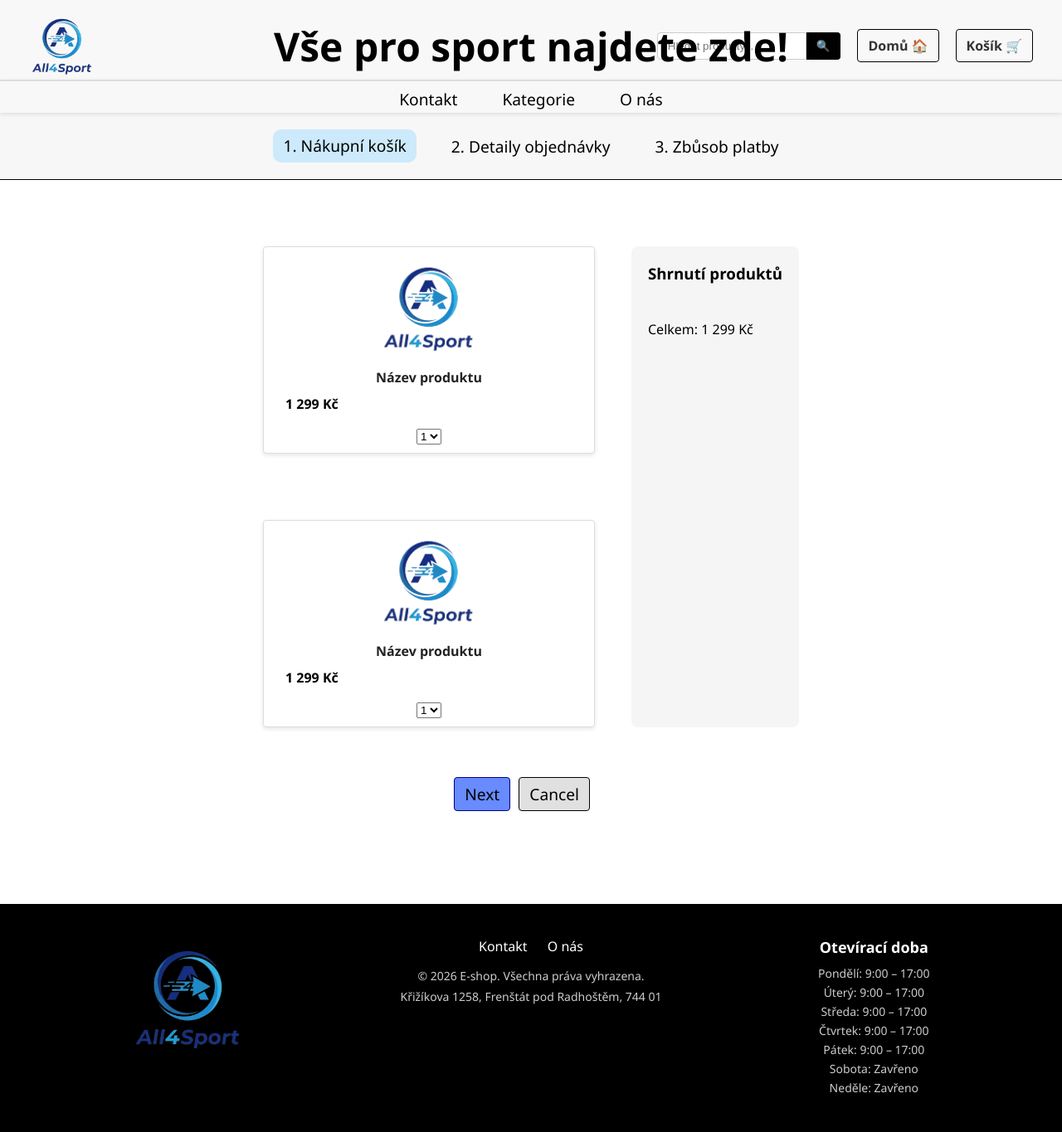
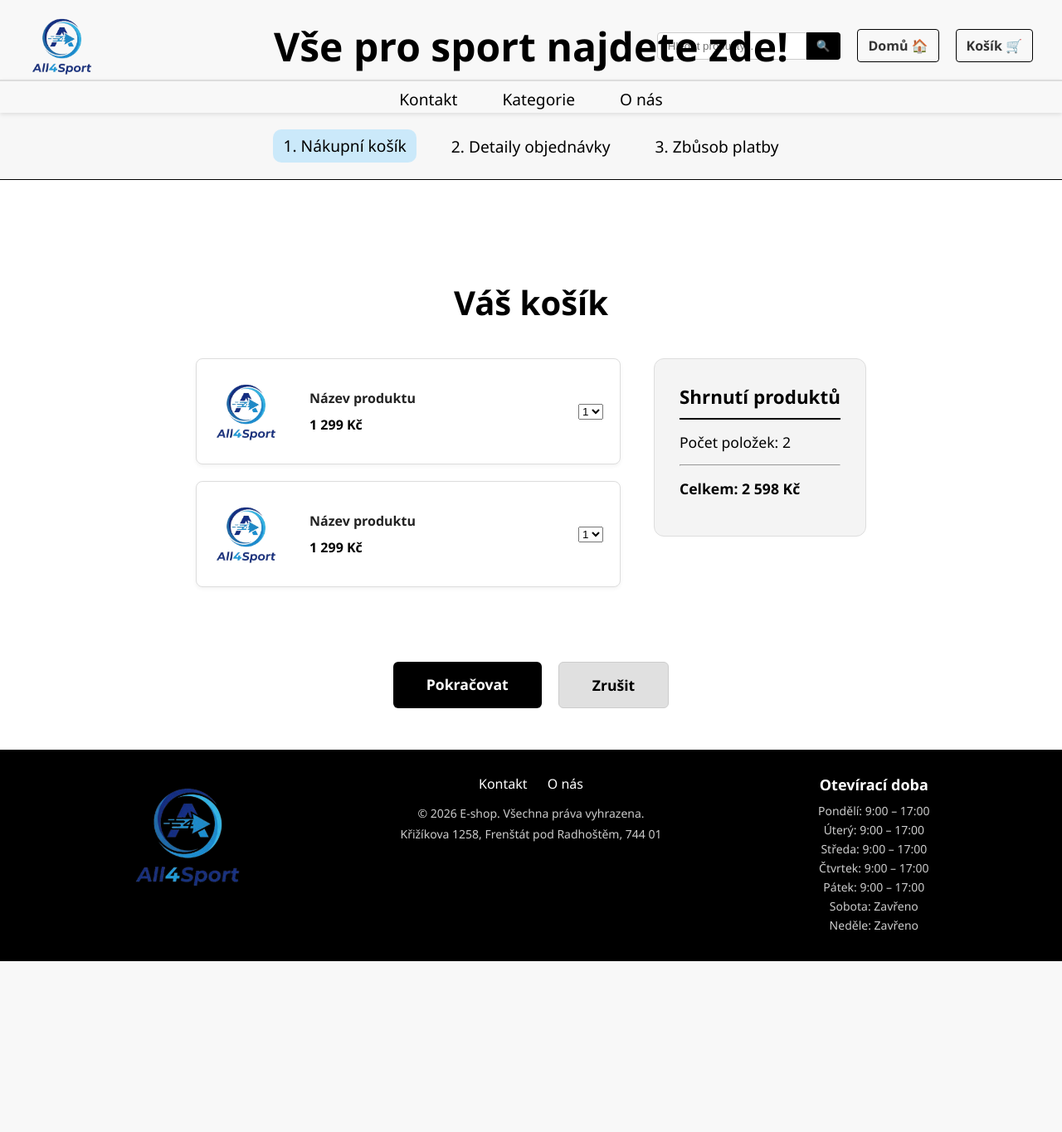
Before and after one commit to ondramazoch/projektT2A, a PHP site: page /kosik-krok1.html in a window 1280 px wide. Shown: the whole page at 83% size. After the commit the page ends 1159 px from the top, so only its background shows below. Run offline with PHP 8.4, Linux system fonts and the light colour scheme.

Commit message:
dokončení všech fází košíku + validace formulářů

```diff
--- a/projekt-eshop/assets/css/components.css
+++ b/projekt-eshop/assets/css/components.css
@@ -91,7 +91,7 @@ header .logo {
 .footer {
     background-color: #000;
     color: #fff;
-    padding: 40px 20px;
+    padding: 30px 20px;
     margin-top: auto;
 }
 
--- a/projekt-eshop/assets/css/variables.css
+++ b/projekt-eshop/assets/css/variables.css
@@ -48,100 +48,261 @@
     font-size: larger;
 }
 
+/* --- GLOBÁLNÍ NASTAVENÍ PRO KOŠÍK --- */
+.cart-container {
+    max-width: 1200px;
+    margin: 0 auto;
+    padding: 120px 20px 50px 20px; /* Horní padding 120px zajistí místo pod fixním headerem */
+}
+
+.napis {
+    text-align: center;
+    margin-bottom: 40px;
+    font-size: 2.5rem;
+    font-weight: bold;
+    width: 100%;
+}
+
+/* --- ROZLOŽENÍ STRÁNKY (GRID) --- */
+.product-summary {
+    display: grid;
+    grid-template-columns: 2fr 1fr; /* Levý sloupec širší než pravý */
+    gap: 40px;
+    align-items: start;
+}
+
+/* --- LEVÁ STRANA (PRODUKTY / DOPRAVA / PLATBA) --- */
+.product-list, .cart-main {
+    display: flex;
+    flex-direction: column;
+    gap: 20px;
+}
+
+/* Karta produktu z kroku 1 */
 .product-card-small {
     background-color: #fff;
     border: 1px solid #ddd;
-    border-radius: 4px;
-    padding: 10px;
-    text-align: center;
-    box-shadow: 0 2px 5px rgba(0,0,0,0.1);
-    transition: transform 0.2s;
-    max-width: 20vh;
-    max-height: fit-content;
-    margin-top: 10vh;
-    justify-content: center;
+    border-radius: 8px;
+    padding: 20px;
+    display: flex;
+    align-items: center;
+    justify-content: space-between;
+    gap: 20px;
+    box-shadow: 0 2px 5px rgba(0,0,0,0.05);
 }
 
 .product-image-small img {
+    width: 80px;
+    height: 80px;
+    object-fit: scale-down;
+}
+
+.product-info {
+    flex-grow: 1;
+    text-align: left;
+}
+
+/* Karty dopravy a platby (Krok 2 a 3) */
+.shipping-options {
+    display: flex;
+    flex-direction: column;
+    gap: 15px;
+}
+
+.shipping-card {
+    display: flex;
+    align-items: center;
+    background: #fff;
+    border: 1px solid #ddd;
+    border-radius: 8px;
+    padding: 20px;
+    cursor: pointer;
+    transition: all 0.2s ease;
+}
+
+.shipping-card:hover {
+    transform: translateY(-2px);
+    box-shadow: 0 4px 10px rgba(0,0,0,0.1);
+    border-color: #000;
+}
+
+.shipping-card input[type="radio"] {
+    margin-right: 15px;
+    transform: scale(1.3);
+    accent-color: #000;
+}
+
+.card-content {
+    display: flex;
+    justify-content: space-between;
     width: 100%;
-    height: 120px;
-    object-fit: scale-down;
-    display: block;
+}
+
+/* --- STYL FORMULÁŘE --- */
+
+.checkout-form {
+    display: flex;
+    flex-direction: column;
+    gap: 20px;
+    background: #fff;
+    padding: 20px;
+    border-radius: 8px;
+    border: 1px solid #ddd;
+}
+
+.form-row {
+    display: flex;
+    gap: 20px;
+}
+
+.form-group {
+    display: flex;
+    flex-direction: column;
+    flex: 1;
+}
+
+.form-group label {
+    font-weight: bold;
+    margin-bottom: 8px;
+    font-size: 0.9rem;
+    color: #333;
+}
+
+.form-group input {
+    padding: 12px;
+    border: 1px solid #ccc;
+    border-radius: 4px;
+    font-size: 1rem;
+    transition: border-color 0.3s;
+}
+
+.form-group input:focus {
+    outline: none;
+    border-color: #000;
+}
+
+/* --- PRAVÁ STRANA (SHRNUTÍ) --- */
+.order-summary {
+    background: #f4f4f4; /* Modernější světle šedá */
+    padding: 30px;
+    border-radius: 12px;
+    border: 1px solid #ddd;
+    position: sticky;
+    top: 120px; /* Zůstane viset pod headerem při scrollování */
+}
+
+.order-summary h3 {
+    margin-top: 0;
+    font-size: 1.4rem;
+    border-bottom: 2px solid #000;
+    padding-bottom: 10px;
+}
+
+.order-summary p {
+    display: flex;
+    justify-content: space-between;
+    margin: 15px 0;
+    font-size: 1.1rem;
+}
+
+/* --- TLAČÍTKA (DOLE) --- */
+.buttons {
+    grid-column: 1 / -1; /* Roztáhnou se pod oba sloupce */
+    display: flex;
+    justify-content: center;
+    gap: 20px;
+    margin-top: 50px;
+}
+
+.buttons button {
+    text-decoration: none;
+    font-weight: bold;
+    font-size: 1.1rem;
+    padding: 15px 40px;
+    border-radius: 6px;
+    transition: opacity 0.3s;
+}
+
+.buttons a {
+    text-decoration: none;
+    font-weight: bold;
+    font-size: 1.1rem;
+    padding: 15px 40px;
+    border-radius: 6px;
+    transition: opacity 0.3s;
+}
+
+.next {
+    background-color: #000;
+    color: #fff !important;
+}
+
+.cancel {
+    background-color: #e0e0e0;
+    color: #000 !important;
+    border: 1px solid #ccc;
+}
+
+.buttons a:hover {
+    opacity: 0.8;
+}
+
+/* --- STYL PRO POTVRZENÍ OBJEDNÁVKY --- */
+
+.order-confirmation {
+    display: flex;
+    justify-content: center;
+    align-items: center;
+    width: 100%;
+    min-height: 50vh;
+    text-align: center;
+}
+
+.confirmation-content {
+    background-color: #fff;
+    padding: 50px;
+    border-radius: 12px;
+    box-shadow: 0 4px 20px rgba(0,0,0,0.08);
+    max-width: 600px;
+    border: 1px solid #ddd;
 }
 
 
-.product-summary {
-    display: grid;
-    grid-template-columns: 1fr 1fr;
-    gap: 40px;
-    max-width: 1200px;
-    margin: 0 auto;
+.success-icon {
+    width: 80px;
+    height: 80px;
+    background-color: #4CAF50;
+    color: white;
+    font-size: 3rem;
+    line-height: 80px;
+    border-radius: 50%;
+    margin: 0 auto 20px auto;
+}
+
+.conf-text {
+    font-size: 1.2rem;
+    color: #555;
+    line-height: 1.6;
+    margin-bottom: 30px;
 }
 
 
-.product-summary {
-    display: grid;
-    grid-template-columns: 2fr 1fr;
-    gap: 40px;
-    max-width: 1200px;
-    margin: 0 auto;
+.order-number-box {
+    background-color: #f9f9f9;
+    padding: 15px;
+    border-radius: 8px;
+    border: 1px dashed #bbb;
+    margin-bottom: 30px;
+    font-size: 1.1rem;
 }
 
-.product-list {
-    display: flex;
-    flex-direction: column;
-    gap: 0px;
-}
-
-.product-card-small {
-    width: 100%;
-    max-width: 400px;
+.order-number-box strong {
+    color: #000;
+    margin-left: 5px;
 }
 
 
-
-.order-summary {
-    background: #f5f5f5;
-    padding: 20px;
-    border-radius: 8px;
-    margin-top: 10vh;
+.order-confirmation .buttons {
+    margin-top: 0;
+    grid-column: auto;
 }
-
-.next {
-    background-color: rgb(104, 139, 255);
-    padding: 10px 30px;
-    color: white;
-    border-radius: 4px;
-    margin-right: 10px;
-    margin-bottom: 7vh;
-    border: darkblue 1px solid;
-}
-
-.buttons {
-    margin-top: 20px;
-    display: flex;
-    justify-content: flex-end;
-    margin-bottom: 7vh;
-}
-
-.buttons a {
-    color: rgb(0, 0, 0);
-    text-decoration: none;
-    font-weight: 500;
-    padding: 6px 12px;
-    transition: background-color 0.3s;
-    font-size: larger;
-}
-
-.buttons a:hover {
-    border-radius: 4px;
-}
-
-.cancel {
-    padding: 10px 30px;
-    background-color: rgb(224, 224, 224);
-    border-radius: 4px;
-    margin-right: 10px;
-    margin-bottom: 7vh;
-    border: black 1px solid;
-}
--- a/projekt-eshop/index.html
+++ b/projekt-eshop/index.html
@@ -3,6 +3,7 @@
 <head>
   <meta charset="UTF-8">
   <link rel="stylesheet" href="assets/css/main.css">
+  <title>ALL4SPORT</title>
 </head>
   <body>
 
--- a/projekt-eshop/kosik-krok1.html
+++ b/projekt-eshop/kosik-krok1.html
@@ -44,13 +44,17 @@
             <span>3. Zbůsob platby</span>
         </ul>
     </section>
+
+
+<div class="cart-container">
+    <h2 class="napis">Váš košík</h2>
     <section class="product-summary">
         <div class="product-list">
+            <div class="cart-main">
                 <div class="product-card-small">
                     <a href="produkt-detail.html" class="product-image-small">
                         <img src="assets/images/logo.png" alt="Název produktu">
                     </a>
-
                     <div class="product-info">
                         <h3 class="product-title">Název produktu</h3>
                         <div class="product-bottom">
@@ -68,7 +72,6 @@
                     <a href="produkt-detail.html" class="product-image-small">
                         <img src="assets/images/logo.png" alt="Název produktu">
                     </a>
-
                     <div class="product-info">
                         <h3 class="product-title">Název produktu</h3>
                         <div class="product-bottom">
@@ -82,18 +85,23 @@
                     </select>
                 </div>
             </div>
+        </div>
 
         <aside class="order-summary">
             <h3>Shrnutí produktů</h3>
-                <br><br>
-                <p>Celkem: 1 299 Kč</p>
+            <div class="summary-details">
+                <p>Počet položek: 2</p>
+                <hr>
+                <p><strong>Celkem: 2 598 Kč</strong></p>
+            </div>
         </aside>
 
         <div class="buttons">
-                <a href="kosik-krok2.html" class="next">Next</a>
-                <a href="index.html" class="cancel">Cancel</a>
+            <a href="kosik-krok2.html" class="next">Pokračovat</a>
+            <a href="index.html" class="cancel">Zrušit</a>
         </div>
     </section>
+</div>
 
 <footer class="footer">
         <div class="footer-container">
```
Also changed, not shown: projekt-eshop/kosik-krok2.html (+95 -0 lines), projekt-eshop/kosik-krok3.html (+61 -0 lines), projekt-eshop/kosik-potvrzeni.html (+107 -0 lines). Lines whose indentation alone changed are shown as unchanged.
